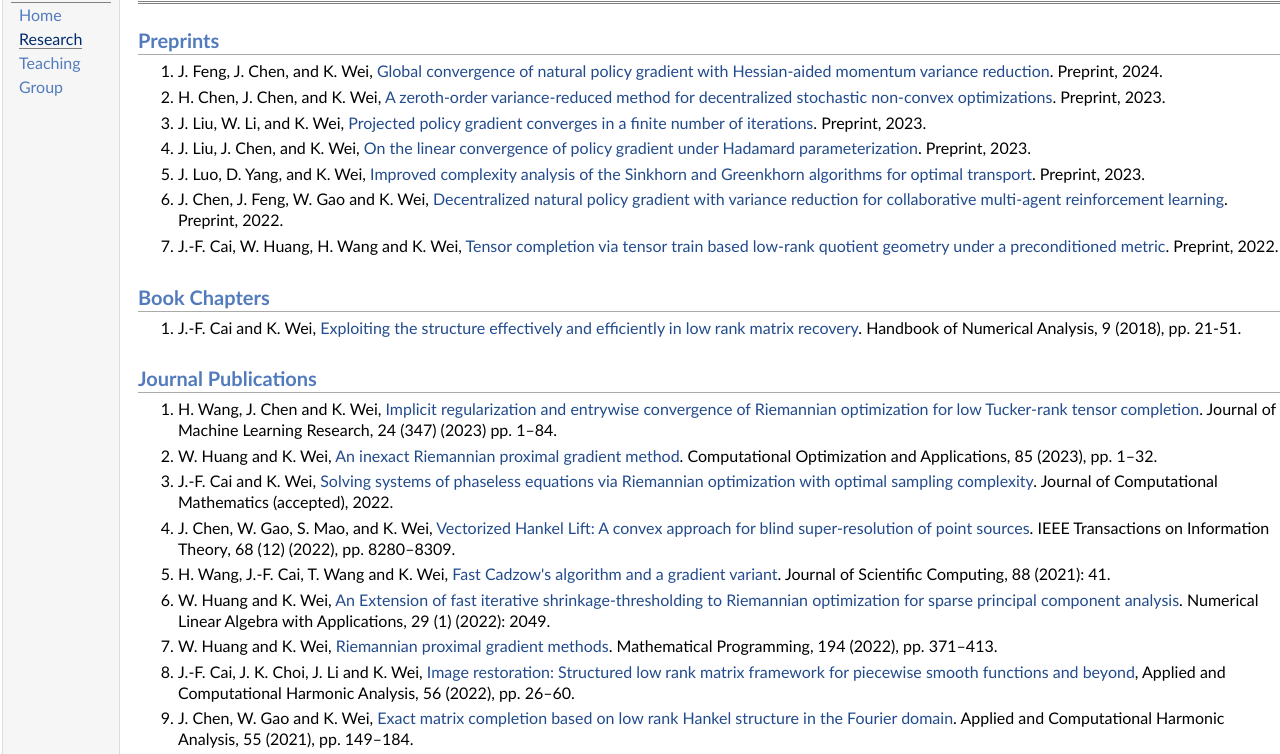
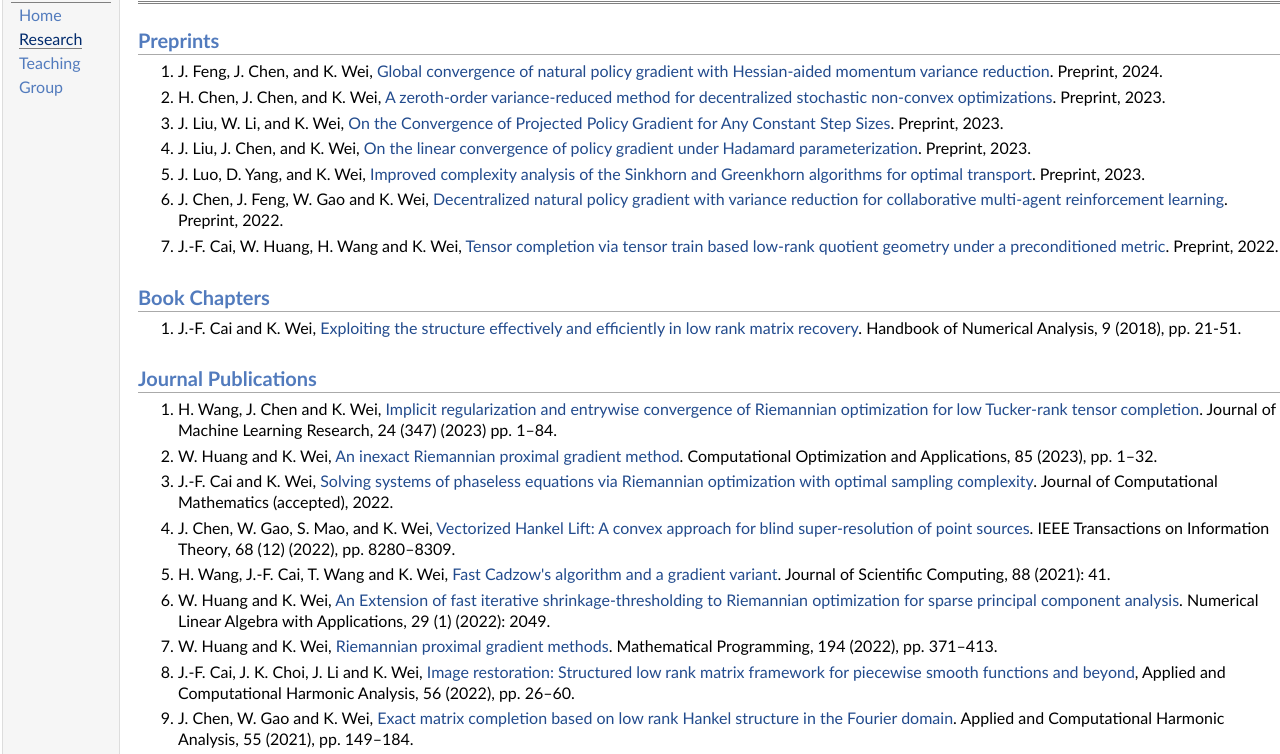
Before and after one commit to makwei/makwei.github.io, a plain HTML site: page research.html in a window 1280 px wide. Shown: the part 46-800 px from the top of the page. Drawn offline with Linux system fonts and the light colour scheme.

Commit message:
Update research.html

```diff
--- a/research.html
+++ b/research.html
@@ -25,7 +25,7 @@
 <ol>
 <li> <p>J. Feng, J. Chen, and K. Wei, <a href="https://arxiv.org/abs/2401.01084">  Global convergence of natural policy gradient with Hessian-aided momentum variance reduction</a>. Preprint, 2024. </p>
 <li> <p>H. Chen, J. Chen, and K. Wei, <a href="https://arxiv.org/abs/2310.18883">  A zeroth-order variance-reduced method for decentralized stochastic non-convex optimizations</a>. Preprint, 2023. </p>
-<li> <p>J. Liu, W. Li, and K. Wei, <a href="https://arxiv.org/abs/2311.01104"> Projected policy gradient converges in a finite number of iterations</a>. Preprint, 2023. </p>
+<li> <p>J. Liu, W. Li, and K. Wei, <a href="https://arxiv.org/abs/2311.01104"> On the Convergence of Projected Policy Gradient for Any Constant Step Sizes</a>. Preprint, 2023. </p>
 <li> <p>J. Liu, J. Chen, and K. Wei, <a href="https://arxiv.org/abs/2305.19575"> On the linear convergence of policy gradient under Hadamard parameterization</a>. Preprint, 2023. </p>
 <li> <p>J. Luo, D. Yang, and K. Wei, <a href="https://arxiv.org/abs/2305.14939"> Improved complexity analysis of the Sinkhorn and Greenkhorn algorithms for optimal transport</a>. Preprint, 2023. </p>
 </li>
```
